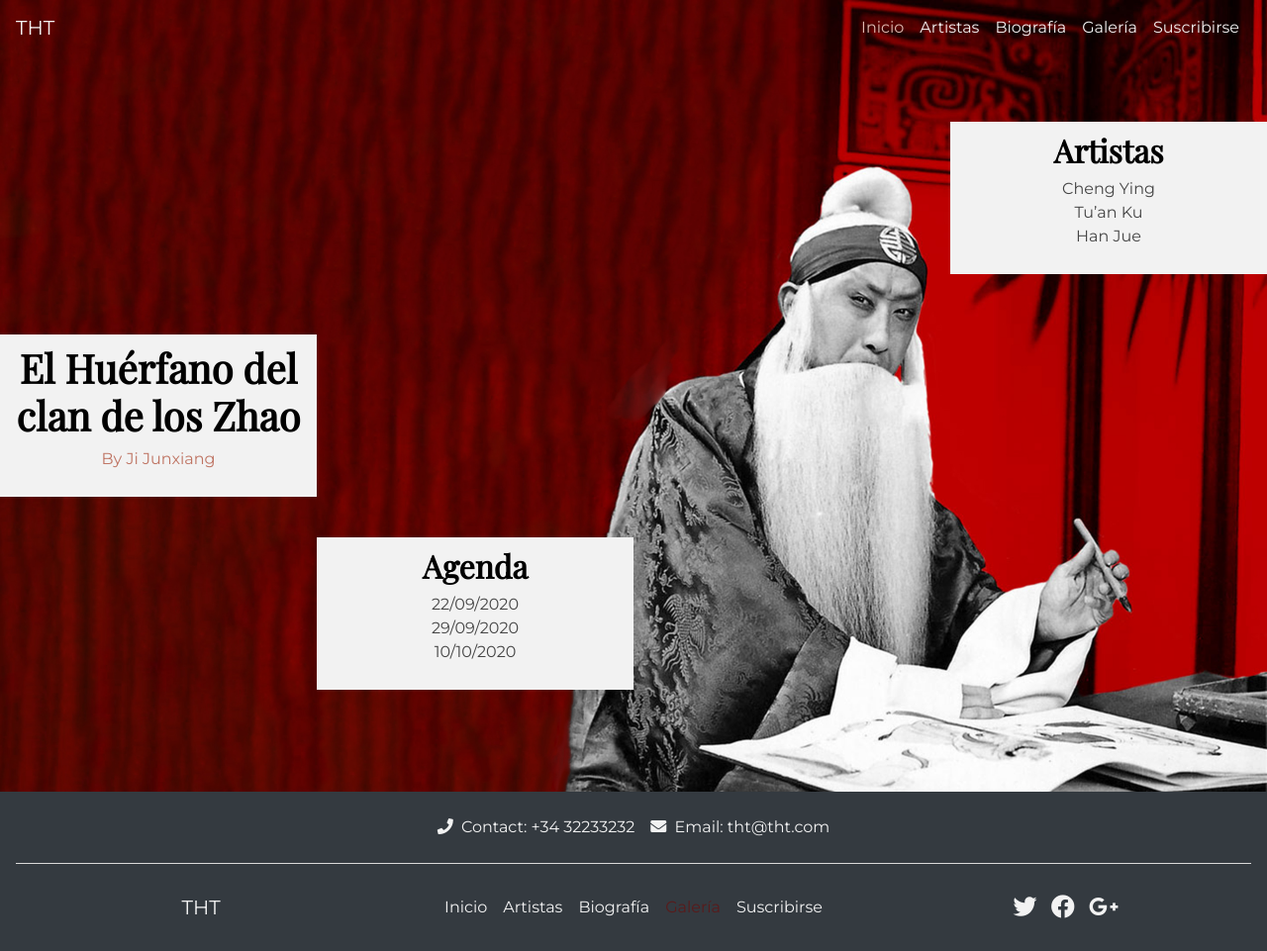
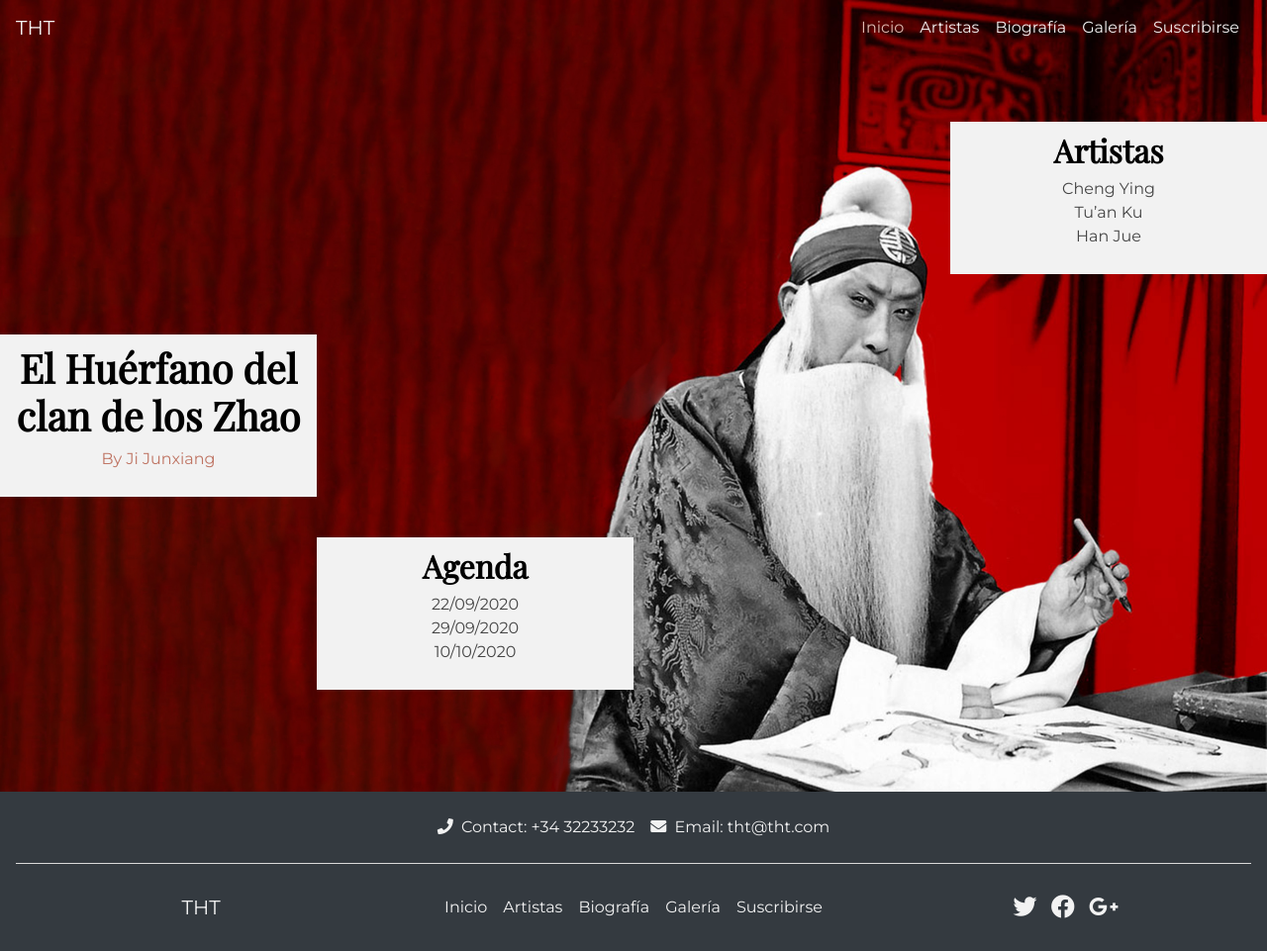
Before and after one commit to svilaru/PAC02_HTMLyCSS_II, a website built with Parcel: page src/index.html in a window 1280 px wide. Shown: the whole page at 99% size. Built offline with nearby package versions, Linux system fonts and the light colour scheme; some packages are replaced by stand-ins of ours.

Commit message:
Update index.html

```diff
--- a/src/index.html
+++ b/src/index.html
@@ -102,7 +102,7 @@
               <a class="nav-link text-light" href="biografia.html">Biografía</a>
             </li>
             <li class="nav-item">
-              <a class="nav-link" href="galeria.html">Galería</a>
+              <a class="nav-link text-light" href="galeria.html">Galería</a>
             </li>
             <li class="nav-item">
               <a class="nav-link text-light" href="suscribirse.html">Suscribirse</a>
```
